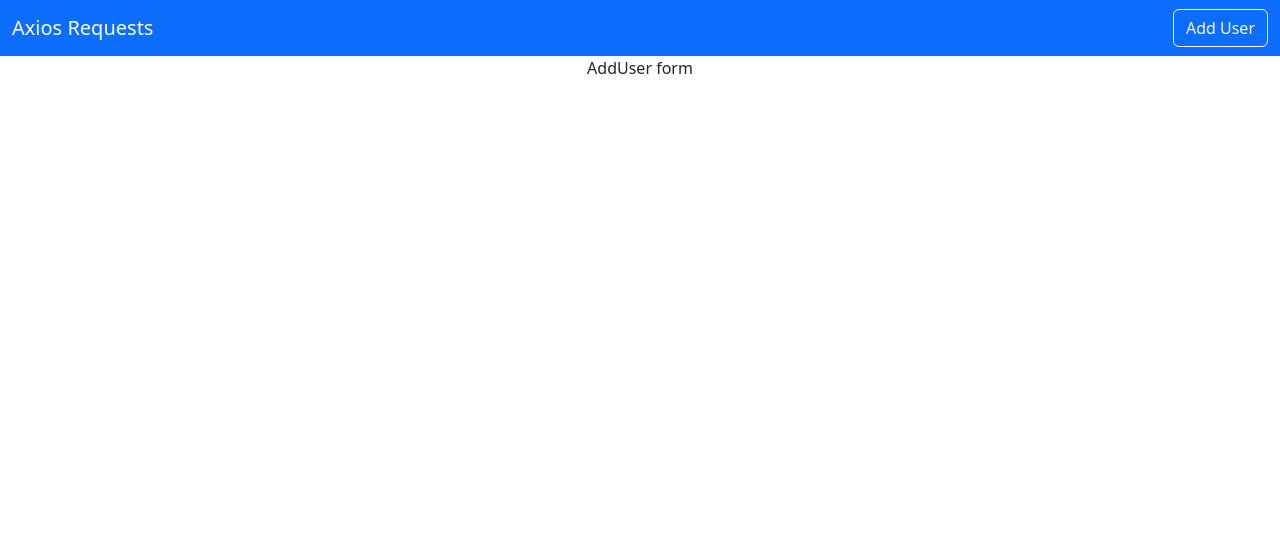
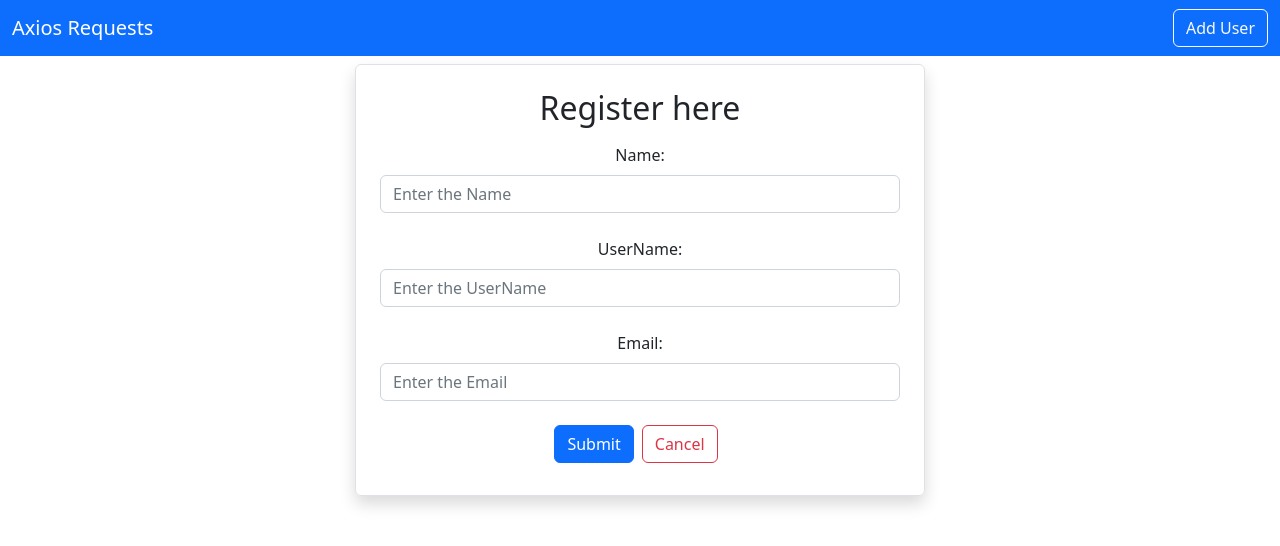
Before and after one commit to rushikeshtonape/react_axios_frontend, a React (Create React App) app: page /adduser in a window 1280 px wide. Shown: the top 546 px of the page. Built offline with nearby package versions, Linux system fonts and the light colour scheme.

Commit message:
Add form into AddUser.js

```diff
--- a/src/users/AddUser.js
+++ b/src/users/AddUser.js
@@ -1,7 +1,56 @@
 import React from "react";
 
 const AddUser = () => {
-  return <div>AddUser form</div>;
+  return (
+    <>
+      <div className="container">
+        <div className="row">
+          <div className="col-md-6 border rounded offset-md-3  mt-2 p-4 shadow">
+            <h2 className="text-center m-6">Register here</h2>
+            <div className="mb-3">
+              <label htmlFor="name" className="m-2">
+                Name:
+              </label>
+              <input
+                type="text"
+                className="form-control"
+                name="name"
+                placeholder="Enter the Name"
+              />
+            </div>
+
+            <div className="mb-3">
+              <label htmlFor="username" className="m-2">
+                UserName:
+              </label>
+              <input
+                type="text"
+                className="form-control"
+                name="username"
+                placeholder="Enter the UserName"
+              />
+            </div>
+
+            <div className="mb-3">
+              <label htmlFor="email" className="m-2">
+                Email:
+              </label>
+              <input
+                type="text"
+                className="form-control"
+                name="email"
+                placeholder="Enter the Email"
+              />
+            </div>
+            <button className="btn btn-primary" type="submit">
+              Submit
+            </button>
+            <button className="btn btn-outline-danger m-2">Cancel</button>
+          </div>
+        </div>
+      </div>
+    </>
+  );
 };
 
 export default AddUser;
```
